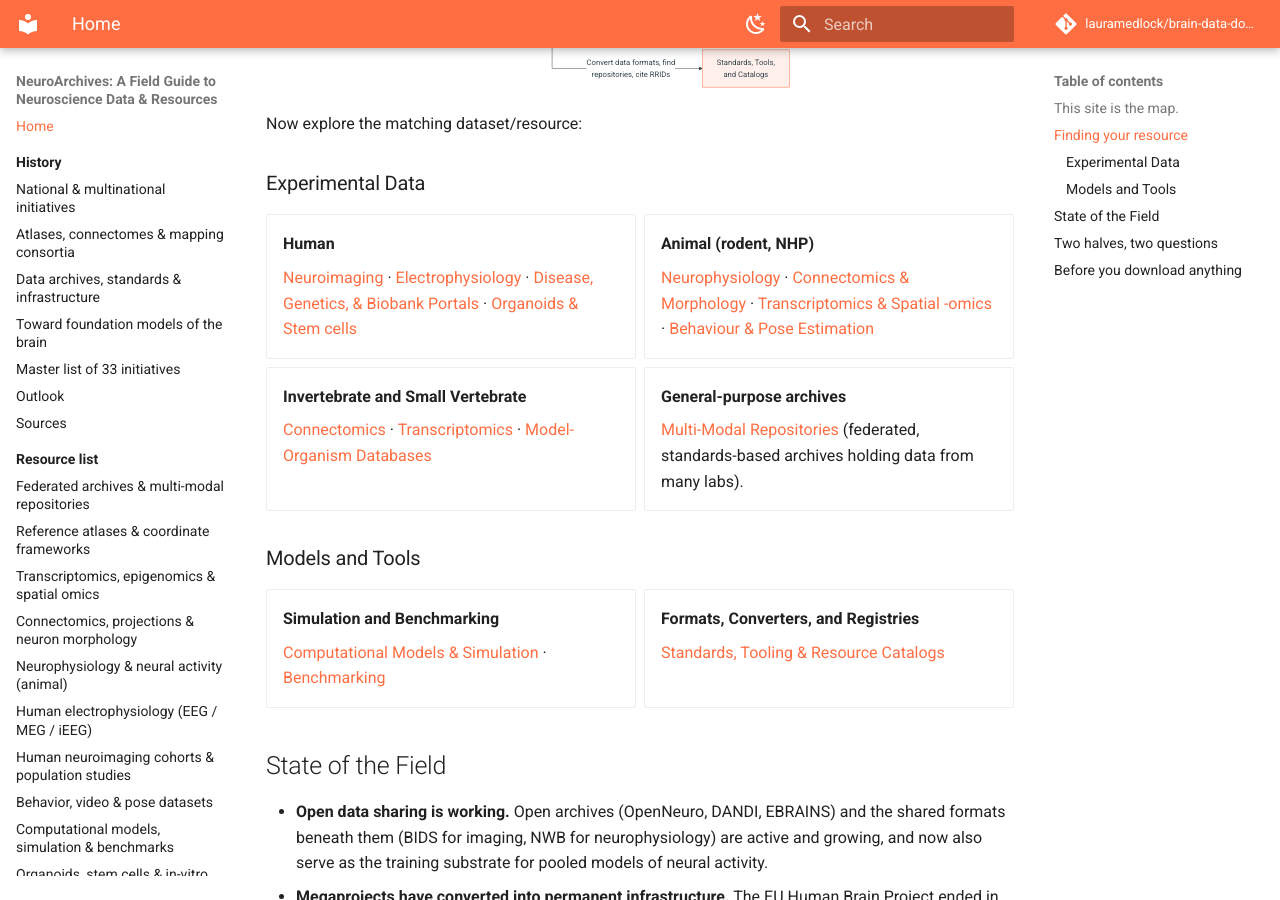
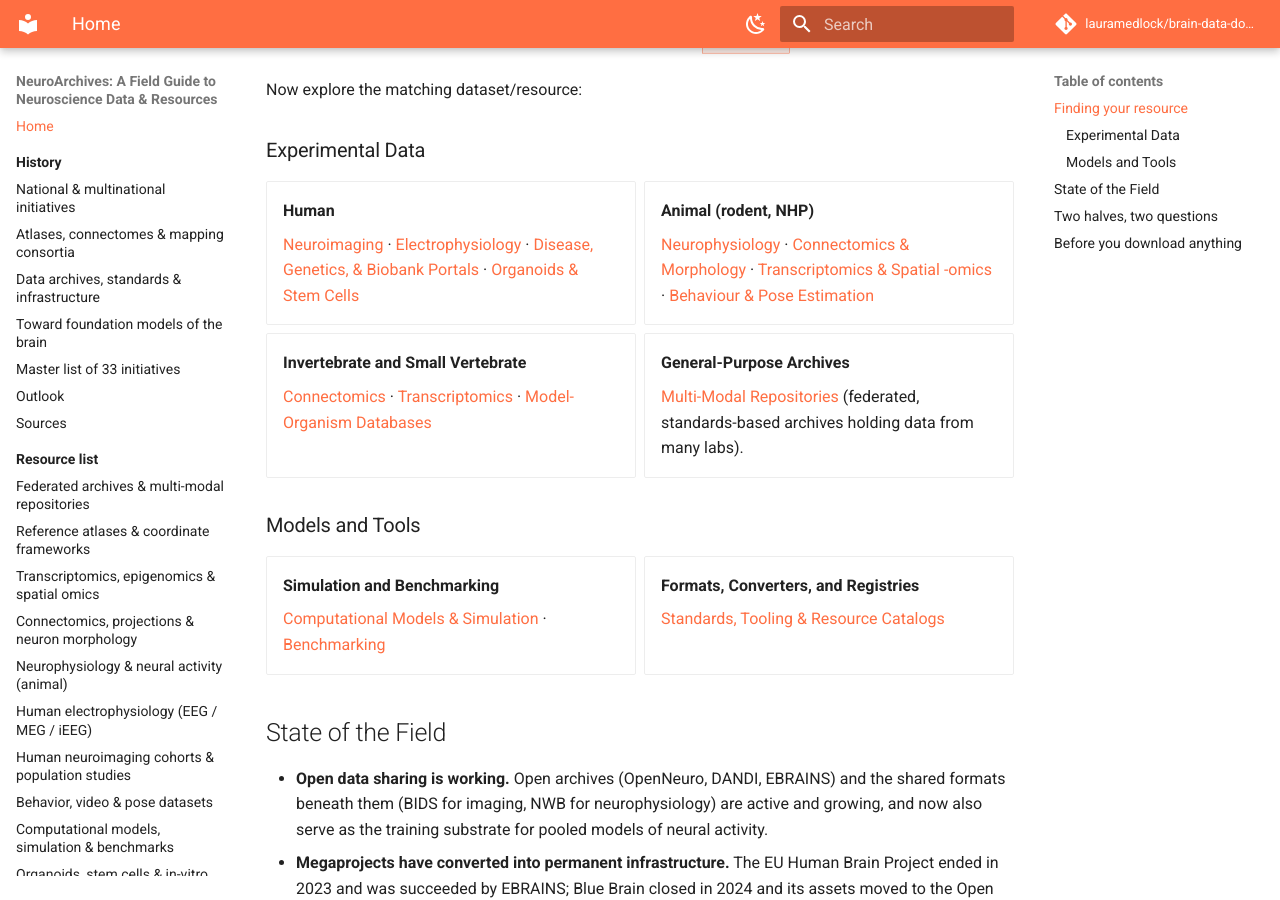
Before and after one commit to lauramedlock/neuroarchives, an MkDocs documentation site: the page built from docs/index.md, in a window 1280 px wide and 900 px high, scrolled down 1639 px. Built offline with MkDocs 1.6.1 and Material for MkDocs 9.7.7, drawn with Linux system fonts in a browser that asks for light colours; comment, search, counter and statistics services are not loaded.

Commit message:
Fix capitalization in section titles

```diff
--- a/docs/index.md
+++ b/docs/index.md
@@ -12,7 +12,7 @@ Brain scans from 100,000 people. Gene expression for all 302 neurons of a nemato
 The hard part is that this data sits in many separate portals,
 each with its own login, licence, file format, and vocabulary.
 
-## **This site is the map.**
+**This site is the map.**
 
 <div class="grid cards" markdown>
 
@@ -85,7 +85,7 @@ Now explore the matching dataset/resource:
     [Neuroimaging](resources/human-neuroimaging.md) ·
     [Electrophysiology](resources/human-electrophysiology.md) ·
     [Disease, Genetics, & Biobank Portals](resources/disease-genetics.md) ·
-    [Organoids & Stem cells](resources/organoids.md)
+    [Organoids & Stem Cells](resources/organoids.md)
 
 -   **Animal (rodent, NHP)**
 
@@ -99,7 +99,7 @@ Now explore the matching dataset/resource:
     [Connectomics](resources/connectomics.md) · [Transcriptomics](resources/transcriptomics.md) ·
     [Model-Organism Databases](resources/model-organisms.md)
 
--   **General-purpose archives**
+-   **General-Purpose Archives**
 
     [Multi-Modal Repositories](resources/federated-archives.md) (federated, standards-based archives
     holding data from many labs).
```
